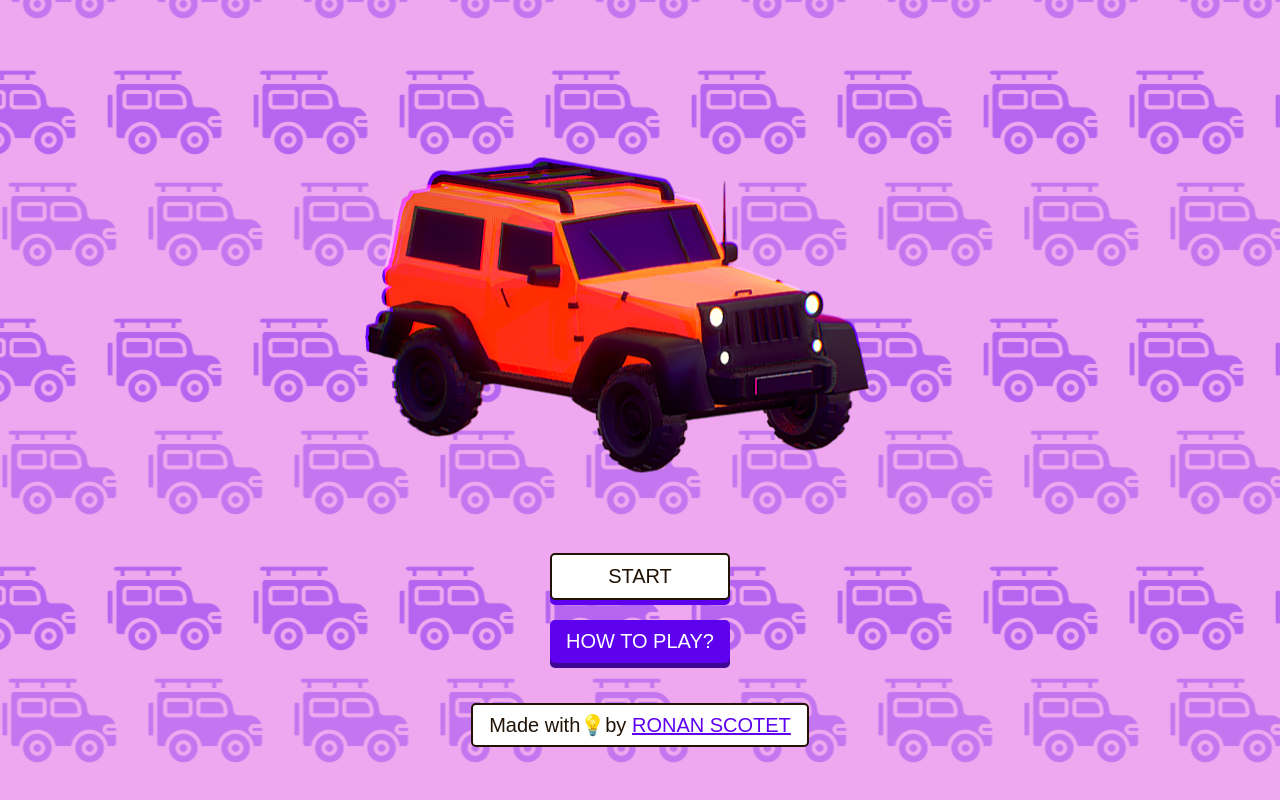
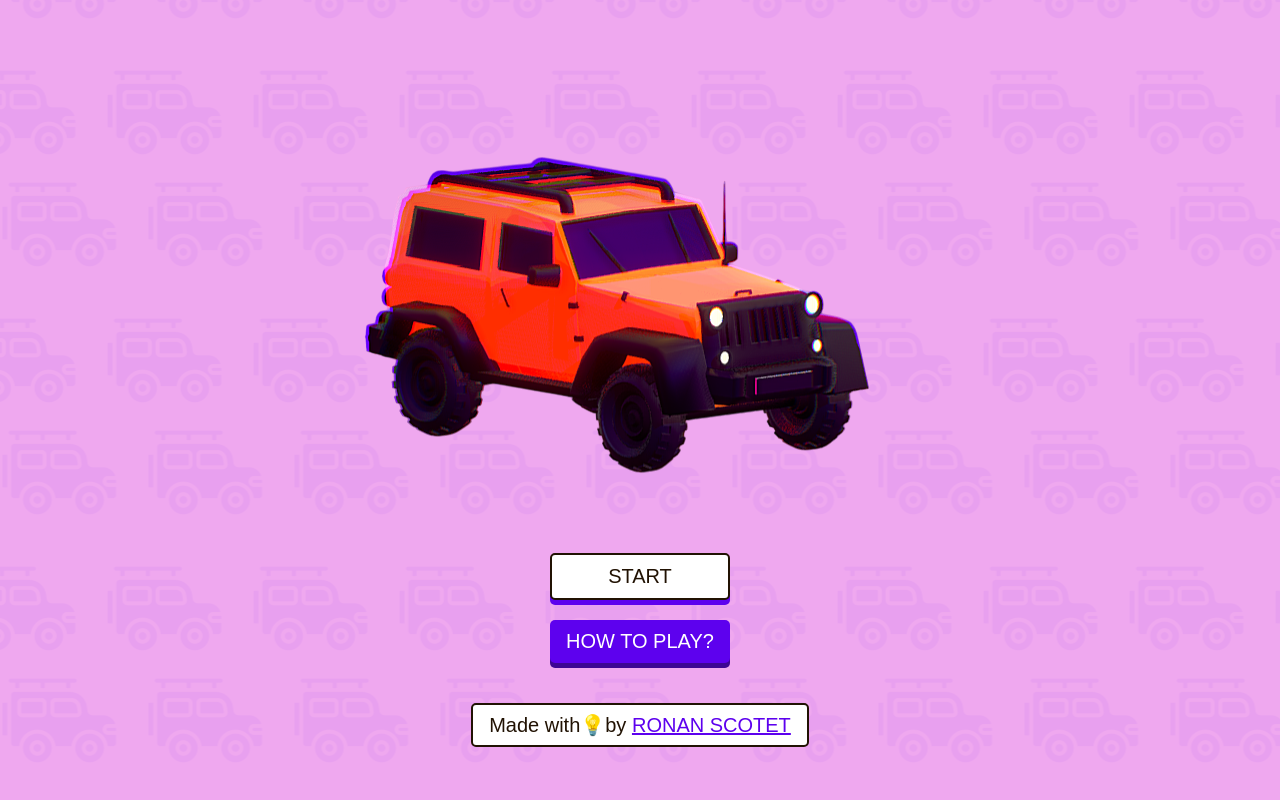
Before and after one commit to domov44/threejs-starter, a website built with Vite: page index.html in a window 1280 px wide. Built offline with nearby package versions, Linux system fonts and the light colour scheme.

Commit message:
feat(ui): new color ui

```diff
--- a/public/assets/styles/styles.css
+++ b/public/assets/styles/styles.css
@@ -31,7 +31,7 @@ body {
 }
 
 .hero::before {
-    opacity: 0.3;
+    opacity: 0.05;
     content: "";
     position: absolute;
     top: 0;
@@ -46,7 +46,7 @@ body {
 }
 
 .hero::after {
-    opacity: 0.4;
+    opacity: 0.05;
     content: "";
     position: absolute;
     top: 0;
```
